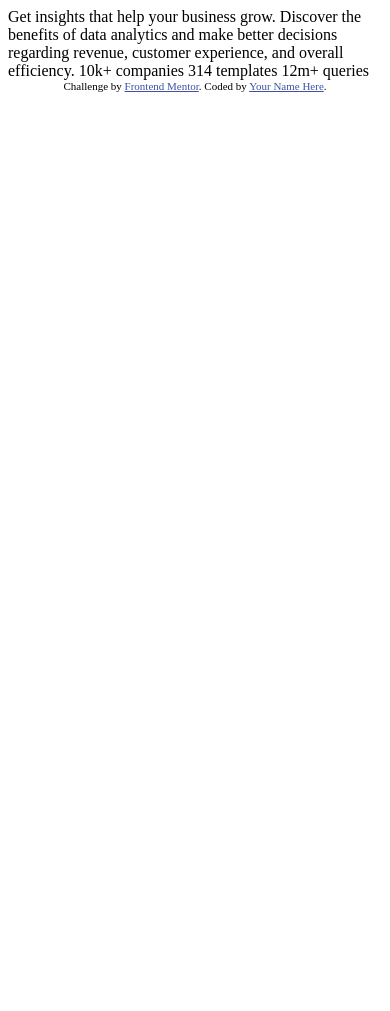
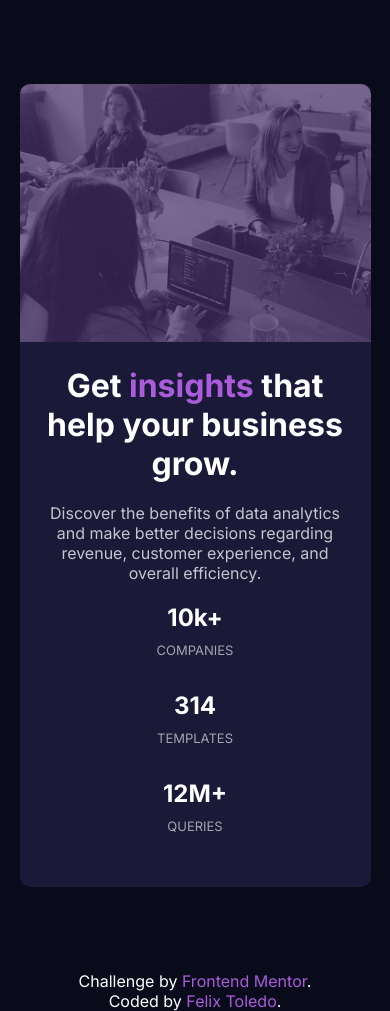
Before and after one commit to felix-toledo/stats-card-challenge-frontendmentor, a plain HTML site: page index.html in a window 390 px wide. Before the commit the page ends 844 px from the top, so only its background shows below. Drawn offline with Linux system fonts and the light colour scheme.

Commit message:
second commit, waiting for responsive

```diff
--- a/index.html
+++ b/index.html
@@ -3,31 +3,31 @@
 <head>
   <meta charset="UTF-8">
   <meta name="viewport" content="width=device-width, initial-scale=1.0"> <!-- displays site properly based on user's device -->
-
   <link rel="icon" type="image/png" sizes="32x32" href="./images/favicon-32x32.png">
-
-  <title>Frontend Mentor | Stats preview card component</title>
-
-  <!-- Feel free to remove these styles or customise in your own stylesheet 👍 -->
-  <style>
-    .attribution { font-size: 11px; text-align: center; }
-    .attribution a { color: hsl(228, 45%, 44%); }
-  </style>
+  <link rel="stylesheet" href="css/style.css">
+  <title>Felix Toledo | Stats preview card component</title>
 </head>
 <body>
-
-  Get insights that help your business grow.
-
-  Discover the benefits of data analytics and make better decisions regarding revenue, customer
-  experience, and overall efficiency.
-
-  10k+ companies
-  314 templates
-  12m+ queries
-
-  <div class="attribution">
-    Challenge by <a href="https://www.frontendmentor.io?ref=challenge" target="_blank">Frontend Mentor</a>.
-    Coded by <a href="#">Your Name Here</a>.
+  <main>
+    <div class="card">
+      <div class="textPart">
+        <h1>Get <b>insights</b> that help your business grow.</h1>
+        <p>Discover the benefits of data analytics and make better decisions regarding revenue, customer experience, and overall efficiency.</p>
+        <ul>
+          <li>10k+ <br><span>COMPANIES</span></li>
+          <li>314 <br><span>TEMPLATES</span></li>
+          <li>12M+ <br><span>QUERIES</span></li>
+        </ul>
+      </div>
+      <figure class="imgContainer">
+        <img src="./images/image-header-mobile.jpg" alt="peopleTalking">
+        <div .imgFilter></div>
+      </figure>
+    </div>
+  </main>
+  <div id="footer" class="attribution">
+    <p>Challenge by <a href="https://www.frontendmentor.io?ref=challenge" target="_blank">Frontend Mentor</a>.</p>
+    <p>Coded by <a href="https://github.com/felix-toledo" target="_blank">Felix Toledo</a>.</p>
   </div>
 </body>
 </html>
--- /dev/null
+++ b/scss/main.scss
@@ -0,0 +1,88 @@
+@import url('https://fonts.googleapis.com/css2?family=Inter:wght@400;700&family=Lexend+Deca&display=swap');
+@import "variables.scss";
+
+*{
+    padding: 0;
+    margin: 0;
+    box-sizing: border-box;
+    color: white;
+    font-family: 'Inter', sans-serif;
+}
+
+main
+{
+    background-color: $main-color;
+    display: flex;
+    align-items: center;
+    justify-content: center;
+    height: auto;
+    padding: 10vh 5vw;
+    width: 100%;
+}
+
+.card{
+    background-color: $card-color;
+    width: 100%;
+    height: auto;
+    overflow: hidden;
+    border-radius: 10px;
+    display: grid;
+    grid-template-rows: 1fr auto;
+}
+
+.imgContainer{
+    order: 1;
+    img{
+        width: 100%;
+        filter: opacity(0.3) drop-shadow(0 0 0 $accent);
+    }
+}
+
+.textPart{
+    order: 2;
+    display: flex;
+    flex-direction: column;
+    padding: 20px;
+    h1{
+        width: 100%;
+        text-align: center;
+        b{
+            color: $accent;
+        }
+    }
+    p{
+        margin-top: 20px;
+        text-align: center;
+        color: $paragraph-color;
+    }
+    ul{
+        margin-top: 20px;
+        list-style: none;
+        li{
+            text-align: center;
+            font-weight: 700;
+            font-size: x-large;
+            span{
+                font-weight: 400;
+                font-size: small;
+                color: $stats-color;
+            }
+            margin-bottom: 30px;
+        }
+    }
+}
+
+#footer{
+    background-color: $main-color;
+    text-align: center;
+    p{
+        display: inline-block;
+        a{
+            color: $accent;
+            text-decoration: none;
+            &:hover{
+                color: white;
+            }
+        }
+    }
+}
--- /dev/null
+++ b/scss/variables.scss
@@ -0,0 +1,5 @@
+$main-color: hsl(233, 47%, 7%);
+$card-color: hsl(244, 38%, 16%);
+$accent: hsl(277, 64%, 61%);
+$paragraph-color: hsla(0, 0%, 100%, 0.75);
+$stats-color: hsla(0, 0%, 100%, 0.6);
```
Also changed, not shown: css/style.css (added), 4 other files.
